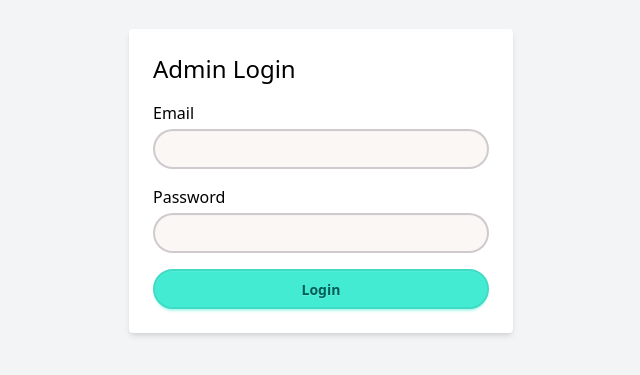
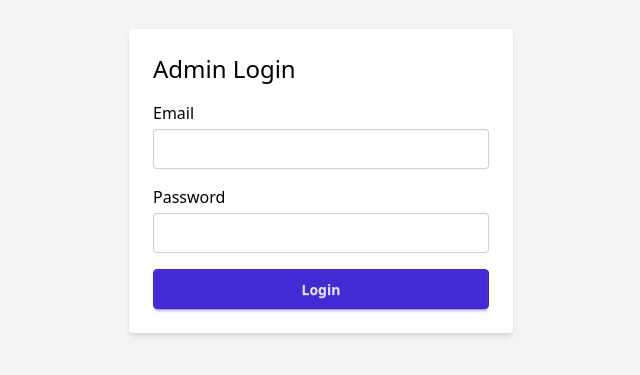
Before and after one commit to samyak-027/ride-rentals-admin, a React (Vite) app: page /login in a window 1280 px wide. Shown: the part 219-594 px from the top of the page, without its empty margins (319-959 px from the left). Built offline with nearby package versions, Linux system fonts and the light colour scheme; what ldrs would draw is missing.

Commit message:
same as initial.

```diff
--- a/src/index.css
+++ b/src/index.css
@@ -1,9 +1,5 @@
 @import "tailwindcss";
 @plugin "daisyui" {
     themes: light --default,
-    dark --prefersdark,
-    cupcake,
-    lemonade,
-    retro,
-    cyberpunk;
+    dark --prefersdark;
 }
```
